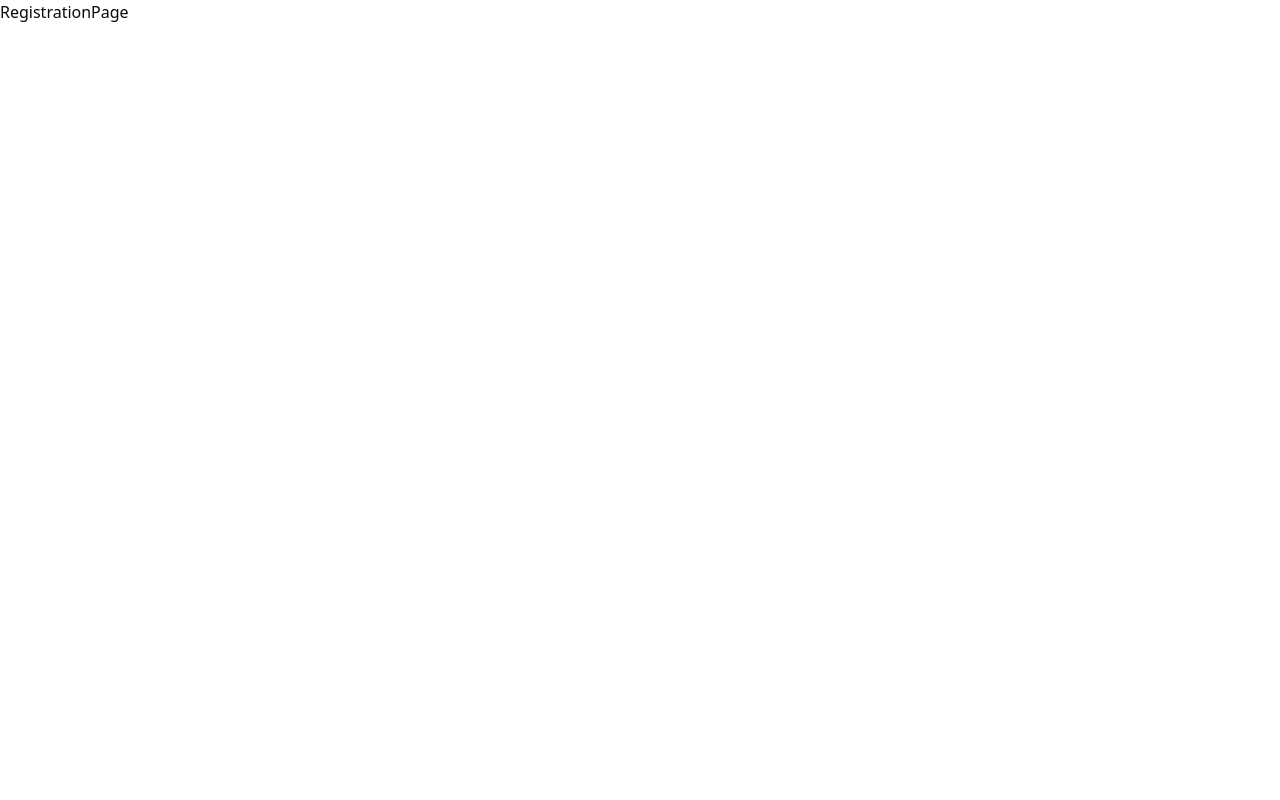
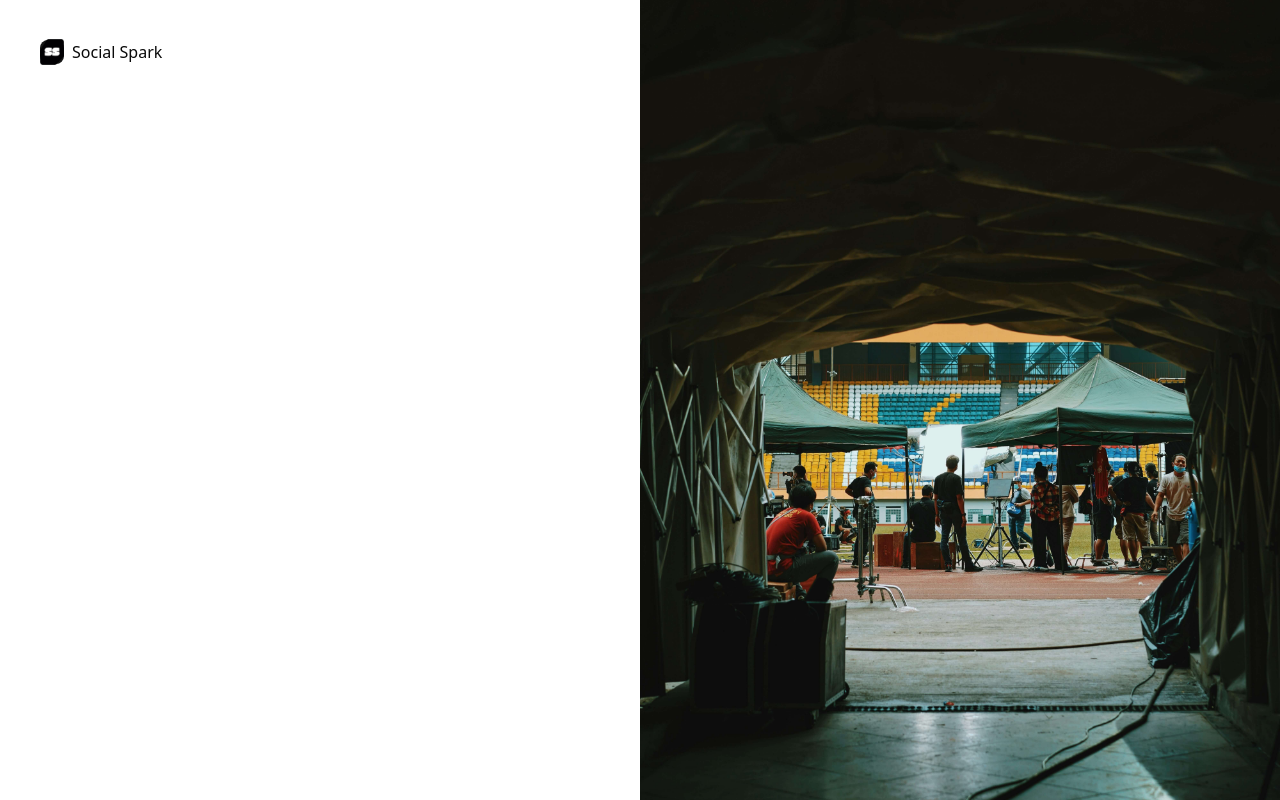
Before and after one commit to aticmahbub/social-spark-nextjs, a Next.js app: page /registration in a window 1280 px wide. Built offline with nearby package versions, Linux system fonts and the light colour scheme.

Commit message:
feat: create login and registration page

```diff
--- a/src/app/(auth)/login/page.tsx
+++ b/src/app/(auth)/login/page.tsx
@@ -1,5 +1,34 @@
-import React from 'react';
+import Link from 'next/link';
+import Logo from '@/assets/icons/Logo';
+import Image from 'next/image';
+import loginImage from '../../../assets/images/login-image.jpg';
 
 export default function LoginPage() {
-    return <div>Login Page</div>;
+    return (
+        <div className='grid min-h-svh lg:grid-cols-2'>
+            <div className='flex flex-col gap-4 p-6 md:p-10'>
+                <div className='flex justify-center gap-2 md:justify-start'>
+                    <Link
+                        href={'/'}
+                        className='flex items-center gap-2 font-medium'
+                    >
+                        <div className='bg-primary text-primary-foreground flex size-6 items-center justify-center rounded-md'>
+                            <Logo />
+                        </div>
+                        Social Spark
+                    </Link>
+                </div>
+                <div className='flex flex-1 items-center justify-center'>
+                    <div className='w-full max-w-xs'>{/* <LoginForm /> */}</div>
+                </div>
+            </div>
+            <div className='bg-muted relative hidden lg:block'>
+                <Image
+                    src={loginImage}
+                    alt='loginImage'
+                    className='absolute inset-0 h-full w-full object-cover dark:brightness-[0.2] dark:grayscale'
+                />
+            </div>
+        </div>
+    );
 }
--- a/src/app/(auth)/registration/page.tsx
+++ b/src/app/(auth)/registration/page.tsx
@@ -1,5 +1,36 @@
-import React from 'react';
+import Logo from '@/assets/icons/Logo';
+import registrationImage from '../../../assets/images/registration-image.jpg';
+import Link from 'next/link';
+import Image from 'next/image';
 
 export default function RegistrationPage() {
-    return <div>RegistrationPage</div>;
+    return (
+        <div className='grid min-h-svh lg:grid-cols-2'>
+            <div className='flex flex-col gap-4 p-6 md:p-10'>
+                <div className='flex justify-center gap-2 md:justify-start'>
+                    <Link
+                        href='/'
+                        className='flex items-center gap-2 font-medium'
+                    >
+                        <div className='bg-primary text-primary-foreground flex size-6 items-center justify-center rounded-md'>
+                            <Logo />
+                        </div>
+                        Social Spark
+                    </Link>
+                </div>
+                <div className='flex flex-1 items-center justify-center'>
+                    <div className='w-full max-w-xs'>
+                        {/* <RegistrationForm /> */}
+                    </div>
+                </div>
+            </div>
+            <div className='bg-muted relative hidden lg:block'>
+                <Image
+                    src={registrationImage}
+                    alt='registrationImage'
+                    className='absolute inset-0 h-full w-full object-cover dark:brightness-[0.2] dark:grayscale'
+                />
+            </div>
+        </div>
+    );
 }
--- /dev/null
+++ b/src/assets/icons/Logo.tsx
@@ -0,0 +1,9 @@
+import siteIcon from './site-icon.png';
+
+import Image from 'next/image';
+
+export default function Logo() {
+    return (
+        <Image height={40} width={40} src={siteIcon} alt='Social Spark Logo' />
+    );
+}
```
Also changed, not shown: src/assets/images/login-image.jpg (added), src/assets/images/registration-image.jpg (added).
